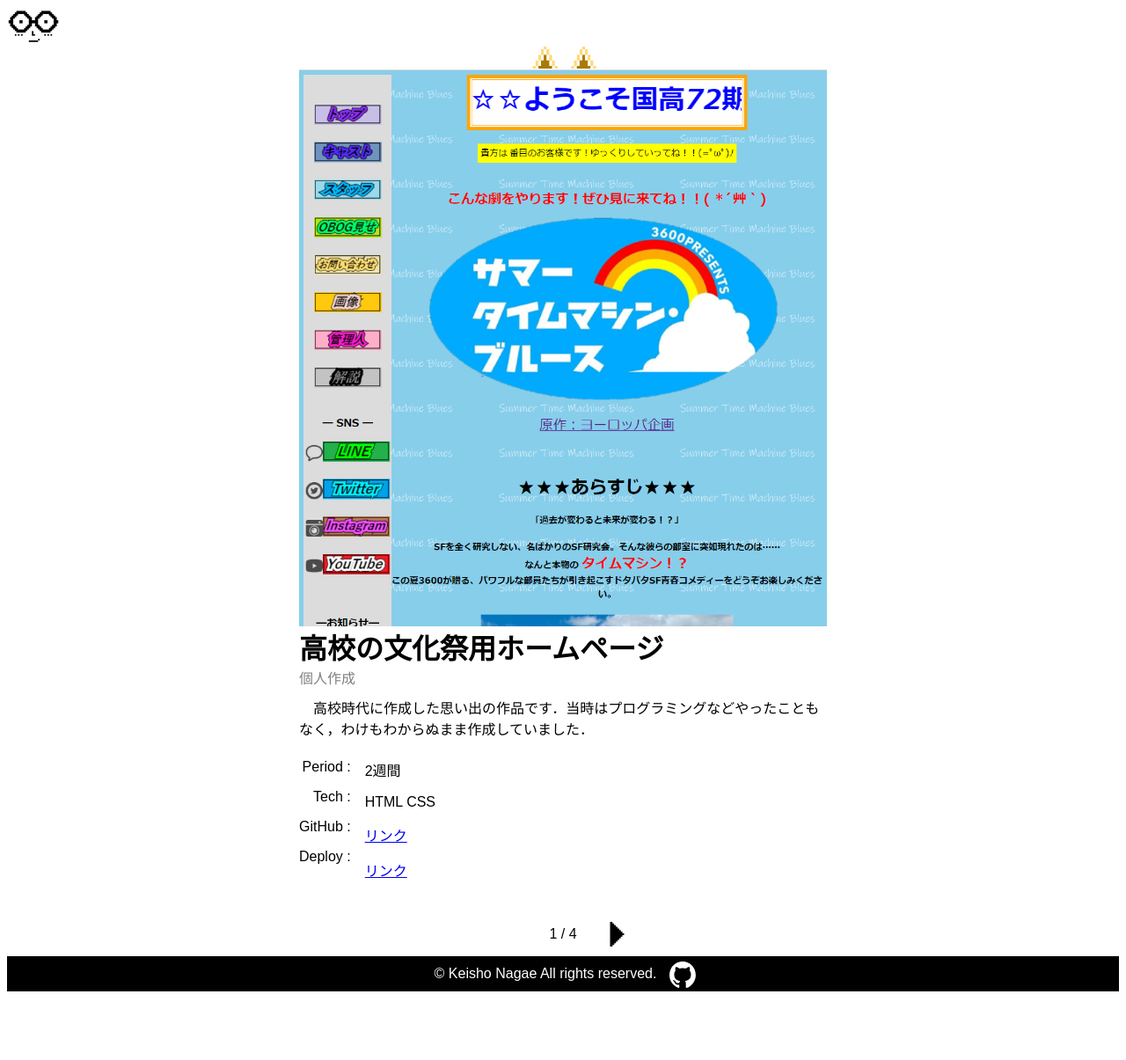
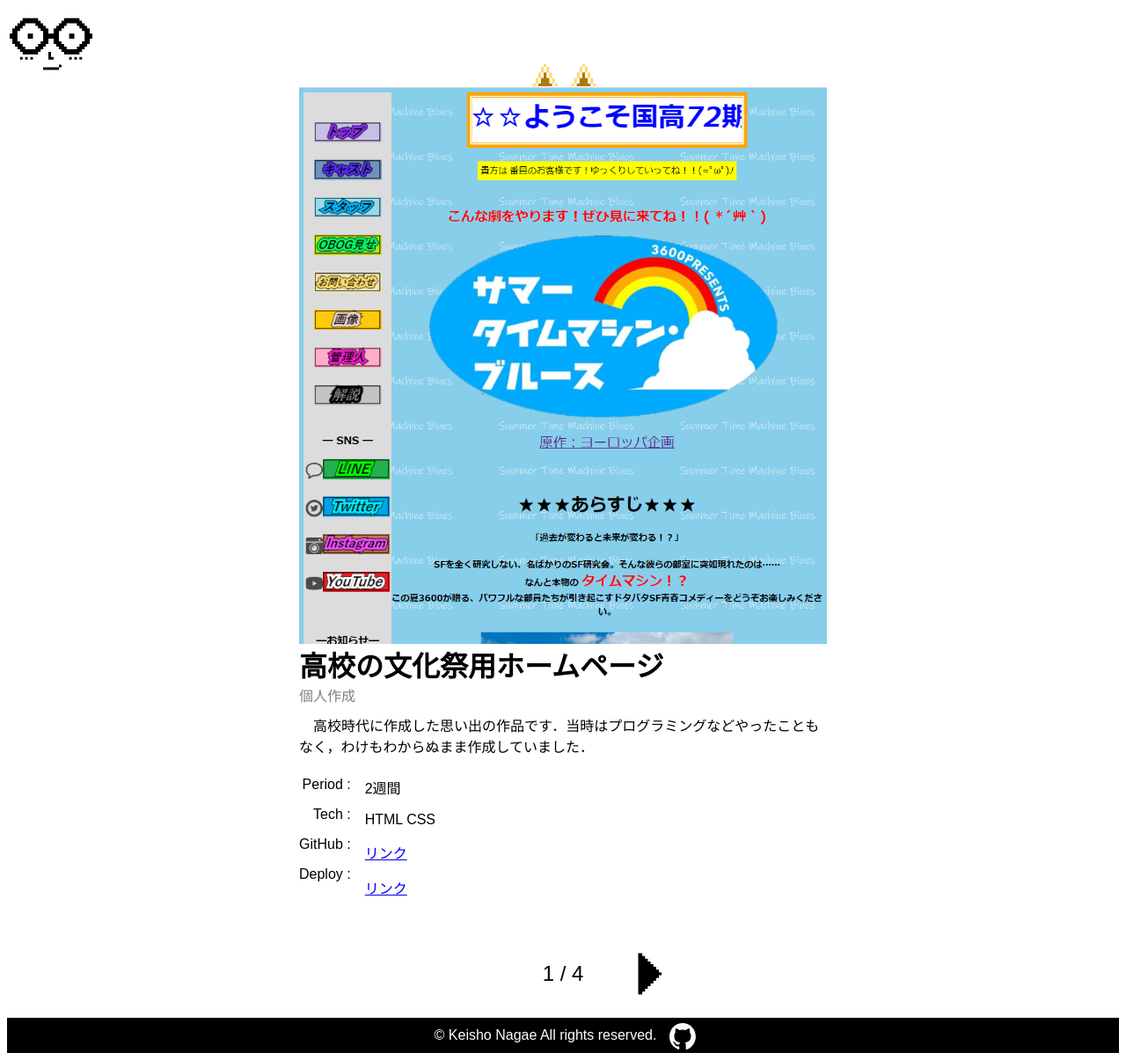
Before and after one commit to N-Keisho/my-portfolio, a Next.js app: page /work/1 in a window 1280 px wide. Shown: the whole page at 88% size. Before the commit the page ends 1135 px from the top, so only its background shows below. Built offline with nearby package versions, Linux system fonts and the light colour scheme; a web font is replaced by a local one.

Commit message:
fix: Fixed HeaderWork & indexButton

```diff
--- a/app/component/work/HeaderWork/HeaderWork.module.css
+++ b/app/component/work/HeaderWork/HeaderWork.module.css
@@ -1,4 +1,13 @@
 .header {
     position: fixed;
     top: 0;
+    width: 100px;
+    height: 100px;
 }
+
+@media screen and (max-width: 768px){
+    .header {
+        width: 70px;
+        height:70px;
+    }
+}
--- a/app/component/work/HeaderWork/HeaderWork.tsx
+++ b/app/component/work/HeaderWork/HeaderWork.tsx
@@ -10,8 +10,7 @@
             src={"/logo/logo.png"}
             alt="Logo"
             sizes="(max-width: 70px) 10vw"
-            width={60}
-            height={60}
+            fill
           />
         </Link>
       </nav>
--- a/app/component/work/IndexButton/IndexButton.module.css
+++ b/app/component/work/IndexButton/IndexButton.module.css
@@ -2,14 +2,15 @@
     display: flex;
     justify-content: center;
     align-items: center;
-    height: 50px;
+    height: 100px;
+    font-size: 1.5rem;
 }
 
 .link {
     margin: 0;
     padding: 0;
-    width: 30px;
-    height: 30px;
+    width: 50px;
+    height: 50px;
 }
 
 .link:hover {
@@ -26,7 +27,7 @@
 }
 
 .index {
-    margin: 30px;
+    margin: 50px;
 }
 
 .hidden {
--- a/app/component/work/IndexButton/IndexButton.tsx
+++ b/app/component/work/IndexButton/IndexButton.tsx
@@ -10,8 +10,8 @@
           src="/piskel/arrow.png"
           alt="Left Arrow"
           className={styles.left_arrow}
-          width={30}
-          height={30}
+          width={50}
+          height={50}
         />
       </Link>
       <div className={styles.index}>
@@ -22,8 +22,8 @@
           src="/piskel/arrow.png"
           alt="Right Arrow"
           className={styles.right_arrow}
-          width={30}
-          height={30}
+          width={50}
+          height={50}
         />
       </Link>
     </div>
--- a/app/work/[slug]/page.module.css
+++ b/app/work/[slug]/page.module.css
@@ -1,6 +1,6 @@
 .container {
   margin: 0 auto;
-  margin-top: 20px;
+  margin-top: 40px;
   width: 90%;
   max-width: 1250px;
   display: flex;
```
